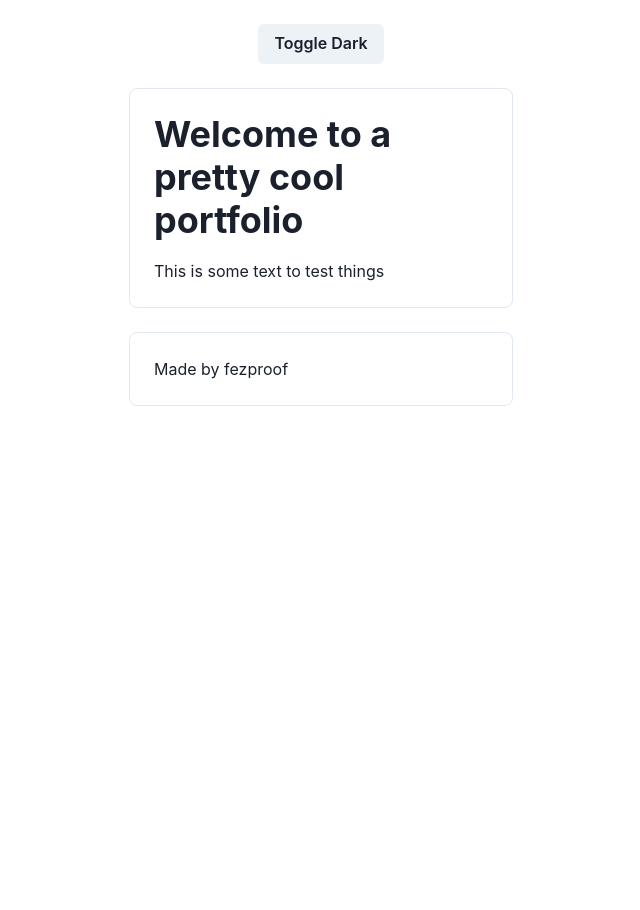
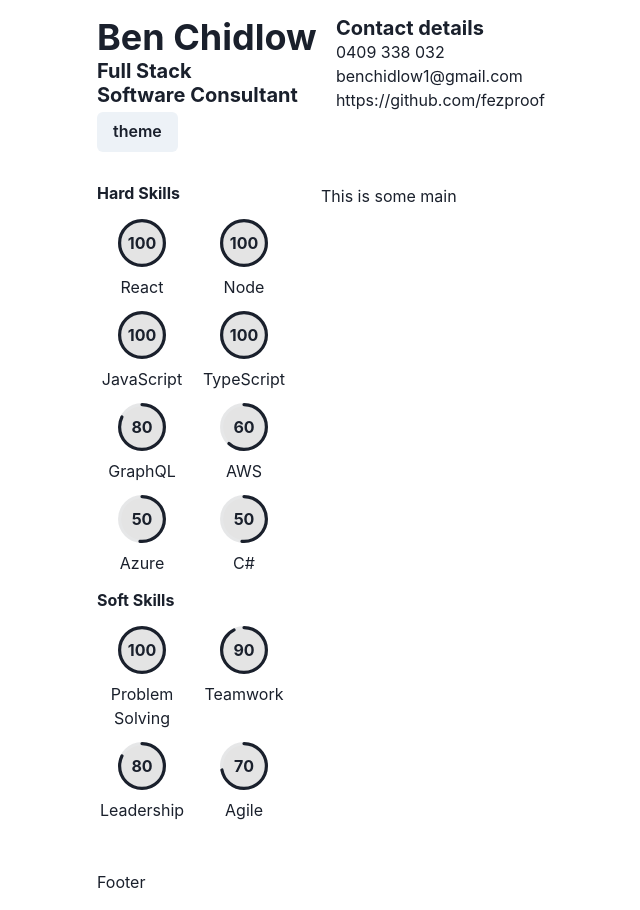
Before and after one commit to fezproof/projects, a Next.js app in the folder apps/portfolio/: page / in a window 1280 px wide. Shown: the whole page, without its empty margins (319-959 px from the left). Before the commit the page ends 800 px from the top, so only its background shows below. Built offline with nearby package versions, Linux system fonts and the light colour scheme.

Commit message:
Basic layout of components

```diff
--- a/apps/portfolio/pages/index.tsx
+++ /dev/null
@@ -1,57 +0,0 @@
-import {
-  Heading,
-  Text,
-  Box,
-  Center,
-  Stack,
-  Button,
-  useColorMode,
-} from '@chakra-ui/react';
-import Head from 'next/head';
-
-export default function Home() {
-  const { colorMode, toggleColorMode } = useColorMode();
-
-  return (
-    <div>
-      <Head>
-        <title>Create Next App</title>
-        <link rel="icon" href="/favicon.ico" />
-      </Head>
-
-      <Center m="24px">
-        <Stack direction={['column']} spacing="24px">
-          <header>
-            <Center>
-              <Button onClick={toggleColorMode}>
-                Toggle {colorMode === 'light' ? 'Dark' : 'Light'}
-              </Button>
-            </Center>
-          </header>
-          <Box
-            as="main"
-            p="6"
-            maxW="sm"
-            borderWidth="1px"
-            borderRadius="lg"
-            overflow="hidden"
-          >
-            <Heading mb="1rem">Welcome to a pretty cool portfolio</Heading>
-            <Text>This is some text to test things</Text>
-          </Box>
-
-          <Box
-            as="footer"
-            p="6"
-            maxW="sm"
-            borderWidth="1px"
-            borderRadius="lg"
-            overflow="hidden"
-          >
-            Made by fezproof
-          </Box>
-        </Stack>
-      </Center>
-    </div>
-  );
-}
--- /dev/null
+++ b/apps/portfolio/src/components/Gauge.tsx
@@ -0,0 +1,56 @@
+import { Box, chakra, Flex, Text, useColorModeValue } from '@chakra-ui/react';
+import { FC } from 'react';
+
+interface GaugeProps {
+  value: number;
+  className?: string;
+}
+
+const Gauge: FC<GaugeProps> = ({ value, className }) => {
+  const color = useColorModeValue('#1A202C', '#EDF2F7 ');
+  return (
+    <Box className={className} position="relative">
+      <chakra.svg
+        viewBox="0 0 120 120"
+        width="100%"
+        height="100%"
+        strokeLinecap="round"
+      >
+        <chakra.circle
+          opacity="0.1"
+          stroke={color}
+          strokeWidth="8"
+          r="56"
+          cx="60"
+          cy="60"
+        />
+        <chakra.circle
+          stroke={color}
+          fill="none"
+          strokeWidth="8"
+          r="56"
+          cx="60"
+          cy="60"
+          transform="rotate(-90deg)"
+          transformOrigin="50% 50%"
+          strokeDasharray={`${(value / 100) * 360}, 360`}
+        />
+      </chakra.svg>
+      <Flex
+        position="absolute"
+        top="0"
+        left="0"
+        right="0"
+        bottom="0"
+        alignItems="center"
+        justifyContent="center"
+      >
+        <Text>
+          <b>{value}</b>
+        </Text>
+      </Flex>
+    </Box>
+  );
+};
+
+export default chakra(Gauge);
--- /dev/null
+++ b/apps/portfolio/src/components/HomeAside.tsx
@@ -0,0 +1,39 @@
+import { Box, Heading, Flex, Text, VStack, Grid } from '@chakra-ui/react';
+import { FC } from 'react';
+import Gauge from './Gauge';
+
+const SkillGauge: FC<{ value: number; title: string }> = ({ value, title }) => (
+  <VStack>
+    <Gauge value={value} h="3rem" w="3rem" />
+    <Text textAlign="center">{title}</Text>
+  </VStack>
+);
+
+const HomeAside: FC = () => (
+  <Box>
+    <Heading size="sm" mb="0.5rem">
+      Hard Skills
+    </Heading>
+    <Grid templateColumns="1fr 1fr" gap="0.75rem" my="1rem">
+      <SkillGauge value={100} title="React" />
+      <SkillGauge value={100} title="Node" />
+      <SkillGauge value={100} title="JavaScript" />
+      <SkillGauge value={100} title="TypeScript" />
+      <SkillGauge value={80} title="GraphQL" />
+      <SkillGauge value={60} title="AWS" />
+      <SkillGauge value={50} title="Azure" />
+      <SkillGauge value={50} title="C#" />
+    </Grid>
+    <Heading size="sm" my="0.5rem">
+      Soft Skills
+    </Heading>
+    <Grid templateColumns="1fr 1fr" gap="0.75rem" my="1rem">
+      <SkillGauge value={100} title="Problem Solving" />
+      <SkillGauge value={90} title="Teamwork" />
+      <SkillGauge value={80} title="Leadership" />
+      <SkillGauge value={70} title="Agile" />
+    </Grid>
+  </Box>
+);
+
+export default HomeAside;
--- /dev/null
+++ b/apps/portfolio/src/components/headers/HomeHeader.tsx
@@ -0,0 +1,26 @@
+import { Heading, Box, HStack, VStack, Text, Flex } from '@chakra-ui/react';
+import { FC } from 'react';
+
+const HomeHeader: FC = () => (
+  <Flex justifyContent="space-between">
+    <Box>
+      <Heading as="h1">Ben Chidlow</Heading>
+      <Heading as="h2" size="md">
+        Full Stack
+      </Heading>
+      <Heading as="h2" size="md">
+        Software Consultant
+      </Heading>
+    </Box>
+    <Box>
+      <Heading as="h3" size="md">
+        Contact details
+      </Heading>
+      <Text>0409 338 032</Text>
+      <Text>benchidlow1@gmail.com</Text>
+      <Text>https://github.com/fezproof</Text>
+    </Box>
+  </Flex>
+);
+
+export default HomeHeader;
--- /dev/null
+++ b/apps/portfolio/src/components/helpers/PrintHidden.tsx
@@ -0,0 +1,11 @@
+import { chakra } from '@chakra-ui/react';
+
+const PrintHidden = chakra('div', {
+  baseStyle: {
+    '@media print': {
+      display: 'none !important',
+    },
+  },
+});
+
+export default PrintHidden;
--- /dev/null
+++ b/apps/portfolio/src/components/mains/HomeMain.tsx
@@ -0,0 +1,10 @@
+import { Grid, Text } from '@chakra-ui/react';
+import { FC } from 'react';
+
+const HomeMain: FC = () => (
+  <Grid>
+    <Text>This is some main</Text>
+  </Grid>
+);
+
+export default HomeMain;
--- a/apps/portfolio/pages/_app.tsx
+++ b/apps/portfolio/src/pages/_app.tsx
@@ -1,5 +1,5 @@
 import { ChakraProvider } from '@chakra-ui/react';
-import customTheme from 'configs/theme';
+import customTheme from 'src/configs/theme';
 
 function MyApp({ Component, pageProps }) {
   return (
--- /dev/null
+++ b/apps/portfolio/src/pages/index.tsx
@@ -0,0 +1,47 @@
+import { Box, Button, Container, Grid, useColorMode } from '@chakra-ui/react';
+import Head from 'next/head';
+import HomeHeader from 'src/components/headers/HomeHeader';
+import PrintHidden from 'src/components/helpers/PrintHidden';
+import HomeAside from 'src/components/HomeAside';
+import HomeMain from 'src/components/mains/HomeMain';
+
+export default function Home() {
+  const { colorMode, toggleColorMode } = useColorMode();
+
+  return (
+    <div>
+      <Head>
+        <title>Create Next App</title>
+        <link rel="icon" href="/favicon.ico" />
+      </Head>
+
+      <Container maxW="lg">
+        <Grid
+          templateAreas={`
+            "header header"
+            "aside main"
+            "aside main"
+            "footer footer"
+          `}
+          gridTemplateColumns="14rem auto"
+        >
+          <Box as="header" gridArea="header" p="1rem">
+            <HomeHeader />
+            <PrintHidden>
+              <Button onClick={toggleColorMode}>theme</Button>
+            </PrintHidden>
+          </Box>
+          <Box as="aside" gridArea="aside" p="1rem">
+            <HomeAside />
+          </Box>
+          <Box as="main" gridArea="main" p="1rem">
+            <HomeMain />
+          </Box>
+          <Box as="footer" gridArea="footer" p="1rem">
+            Footer
+          </Box>
+        </Grid>
+      </Container>
+    </div>
+  );
+}
```
Also changed, not shown: apps/portfolio/src/configs/theme.ts (renamed from apps/portfolio/configs/theme.ts), apps/portfolio/src/pages/_document.tsx (renamed from apps/portfolio/pages/_document.tsx), 2 other files (tests, documents, lock files or other folders).
